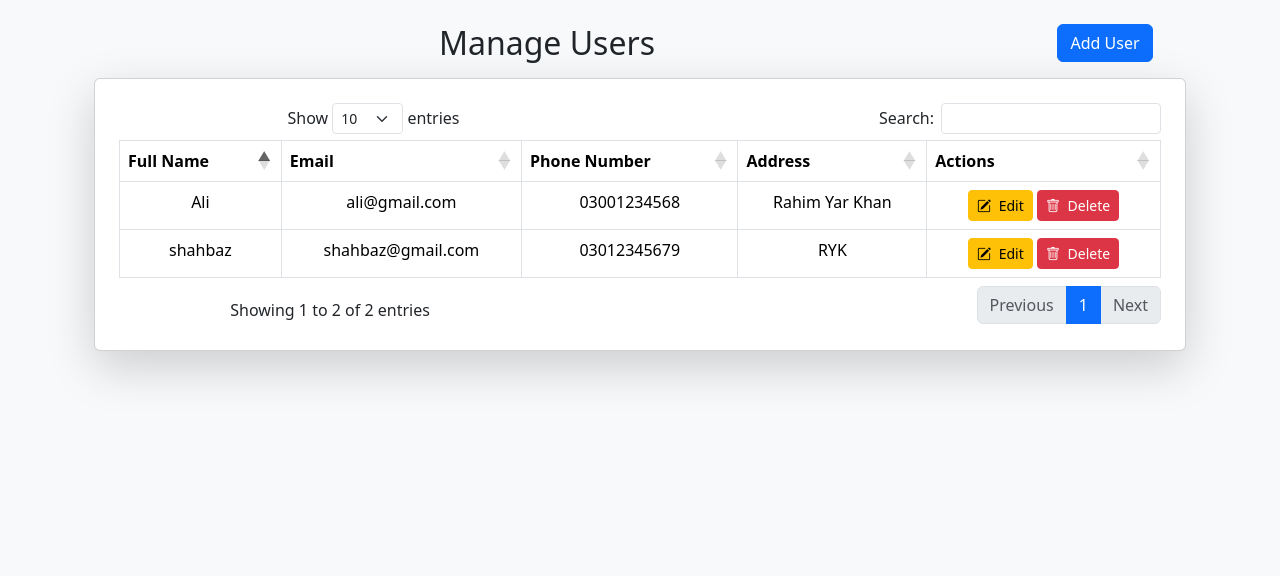
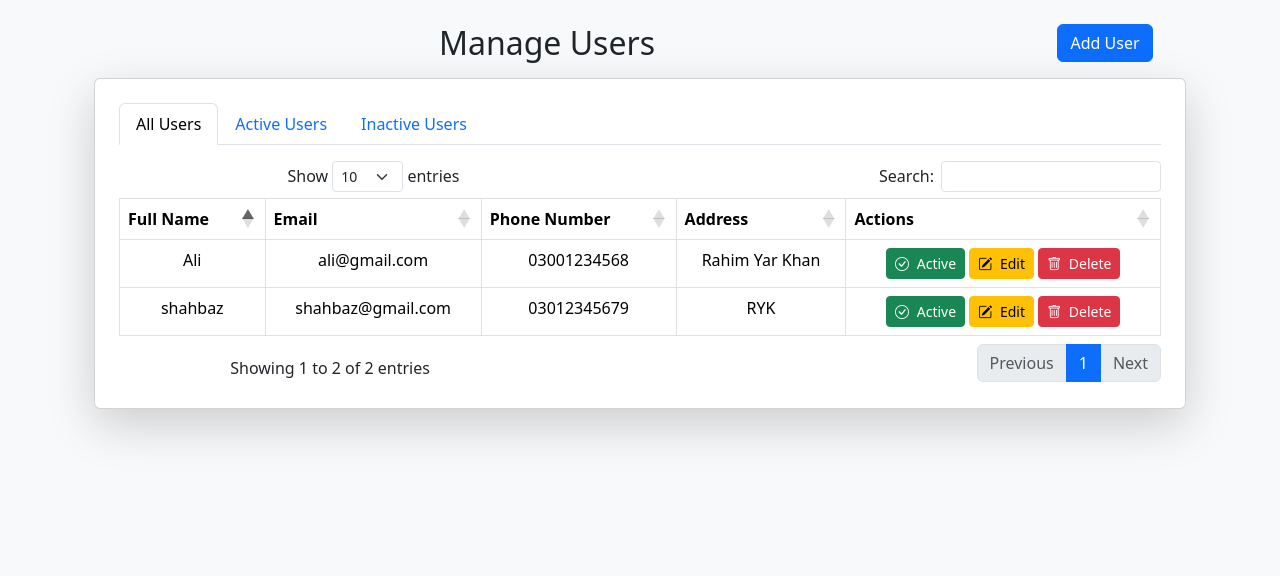
Before and after one commit to zaighumhassanbhatti468/TaskManager, a Django app: page /manage-users/ in a window 1280 px wide. Shown: the part 56-632 px from the top of the page. Run offline with Django 5.2, Linux system fonts and the light colour scheme; a user stored in the database is signed in; data comes from the database, SQL or seed files in the repository; both versions use the stored data as it was after the commit; some libraries are stand-ins or nearby versions.

Commit message:
applied the filteration on the users.

```diff
--- a/core/templates/core/manage_users.html
+++ b/core/templates/core/manage_users.html
@@ -12,6 +12,17 @@
             </div>
         </div>
         <div class="card shadow-lg p-4" style="width: 100%;">
+            <ul class="nav nav-tabs mb-3" id="userTabs">
+                <li class="nav-item">
+                    <a class="nav-link active" data-filter="all" href="#">All Users</a>
+                </li>
+                <li class="nav-item">
+                    <a class="nav-link" data-filter="active" href="#">Active Users</a>
+                </li>
+                <li class="nav-item">
+                    <a class="nav-link" data-filter="inactive" href="#">Inactive Users</a>
+                </li>
+            </ul>
             <div class="table-responsive">
                 <table id="example" class="table table-bordered table-responsive-md">
                     <thead>
@@ -25,12 +36,18 @@
                     </thead>
                     <tbody>
                         {% for user in users %}
-                        <tr>
+                        <tr class="user-row" data-status="{% if user.is_active %}active{% else %}inactive{% endif %}">
                             <td>{{ user.fullname }}</td>
                             <td>{{ user.email }}</td>
                             <td>{{ user.phonenumber }}</td>
                             <td>{{ user.address }}</td>
                             <td>
+                                <button class="btn status-btn btn-sm {% if user.is_active %}btn-success{% else %}btn-secondary{% endif %}"
+                                    data-id="{{ user.id }}"
+                                    data-status="{% if user.is_active %}active{% else %}inactive{% endif %}">
+                                    <i class="bi {% if user.is_active %}bi-check-circle{% else %}bi-x-circle{% endif %} me-1"></i>
+                                    <span>{% if user.is_active %}Active{% else %}Inactive{% endif %}</span>
+                                </button>
                                 <button class="btn btn-warning btn-sm edit-btn"
                                     data-id="{{ user.id }}"
                                     data-fullname="{{ user.fullname }}"
@@ -166,6 +183,78 @@
         });
     });
     });
+    document.addEventListener("DOMContentLoaded", function () {
+    document.querySelector("tbody").addEventListener("click", function (e) {
+        let button = e.target.closest(".status-btn"); // Ensure the button is selected
+        if (!button) return; // If not a status button, do nothing
+
+        let userId = button.getAttribute("data-id");
+        let currentStatus = button.getAttribute("data-status");
+        let newStatus = currentStatus === "inactive" ? "active" : "inactive";
+
+        fetch(`/toggle_user_status/${userId}/`, {
+            method: "POST",
+            headers: {
+                "Content-Type": "application/json",
+                "X-CSRFToken": "{{ csrf_token }}"
+            },
+            body: JSON.stringify({ is_active: newStatus === "active" }) // Toggle status
+        })
+        .then(response => response.json())
+        .then(data => {
+            if (data.success) {
+                let row = button.closest("tr"); // Get the parent row
+
+                if (data.is_active) {
+                    button.classList.remove("btn-secondary");
+                    button.classList.add("btn-success");
+                    button.setAttribute("data-status", "active");
+                    button.innerHTML = `<i class="bi bi-check-circle me-1"></i> Active`;
+                    row.setAttribute("data-status", "active");
+                } else {
+                    button.classList.remove("btn-success");
+                    button.classList.add("btn-secondary");
+                    button.setAttribute("data-status", "inactive");
+                    button.innerHTML = `<i class="bi bi-x-circle me-1"></i> Inactive`;
+                    row.setAttribute("data-status", "inactive");
+                }
+
+                $(document).trigger("ajaxComplete"); // Trigger filter update
+            }
+        });
+    });
+});
+
+
 </script>
+<script>
+    document.addEventListener("DOMContentLoaded", function () {
+    const tabs = document.querySelectorAll("#userTabs .nav-link");
+
+    function applyFilter(filter) {
+        document.querySelectorAll("tbody tr").forEach(row => {
+            if (filter === "all" || row.getAttribute("data-status") === filter) {
+                row.style.display = "table-row";
+            } else {
+                row.style.display = "none";
+            }
+        });
+    }
+
+    tabs.forEach(tab => {
+        tab.addEventListener("click", function (e) {
+            e.preventDefault();
+            tabs.forEach(t => t.classList.remove("active"));
+            this.classList.add("active");
+            applyFilter(this.getAttribute("data-filter"));
+        });
+    });
+
+    document.addEventListener("ajaxComplete", function () {
+        applyFilter(document.querySelector("#userTabs .nav-link.active").getAttribute("data-filter"));
+    });
+});
+
+    </script>
 
 {% endblock %}
--- a/core/urls.py
+++ b/core/urls.py
@@ -2,7 +2,7 @@ from django.urls import path
 from django.contrib.auth import views as auth_views
 from core.views.auth_views import login_view,logout_view,profile_view,password_change
 from core.views.dashboard_views import admin_dashboard, user_dashboard
-from core.views.user_views import manage_users, add_user, update_user, delete_user
+from core.views.user_views import manage_users, add_user, update_user, delete_user,toggle_user_status
 from core.views.project_views import manage_projects, add_project, update_project, delete_project
 from core.views.task_views import manage_tasks, add_task, update_task, delete_task, change_task_priority, reassign_task, user_tasks
 
@@ -18,6 +18,7 @@ urlpatterns = [
     path('add-user/', add_user, name='add_user'),
     path('update-user/<int:user_id>/', update_user, name='update_user'),
     path('delete-user/<int:user_id>/', delete_user, name='delete_user'),
+    path("toggle_user_status/<int:user_id>/", toggle_user_status, name="toggle_user_status"),
 
     path('projects/', manage_projects, name='manage_projects'),
     path('projects/add/', add_project, name='add_project'),
--- a/core/views/user_views.py
+++ b/core/views/user_views.py
@@ -3,6 +3,7 @@ from django.http import JsonResponse
 from django.contrib.auth.decorators import login_required
 from django.views.decorators.csrf import csrf_exempt
 from core.models import User
+import json
 
 @login_required
 def user_dashboard(request):
@@ -78,3 +79,17 @@ def delete_user(request, user_id):
     user = get_object_or_404(User, id=user_id)
     user.delete()
     return JsonResponse({'success': 'User deleted successfully'})
+
+@csrf_exempt
+@login_required
+def toggle_user_status(request, user_id):
+    if request.method == "POST":
+        try:
+            user = User.objects.get(id=user_id)
+            data = json.loads(request.body)
+            user.is_active = data["is_active"]
+            user.save()
+            return JsonResponse({"success": True, "is_active": user.is_active})
+        except User.DoesNotExist:
+            return JsonResponse({"success": False, "error": "User not found"}, status=404)
+    return JsonResponse({"success": False, "error": "Invalid request"}, status=400)
```
Also changed, not shown: db.sqlite3.
